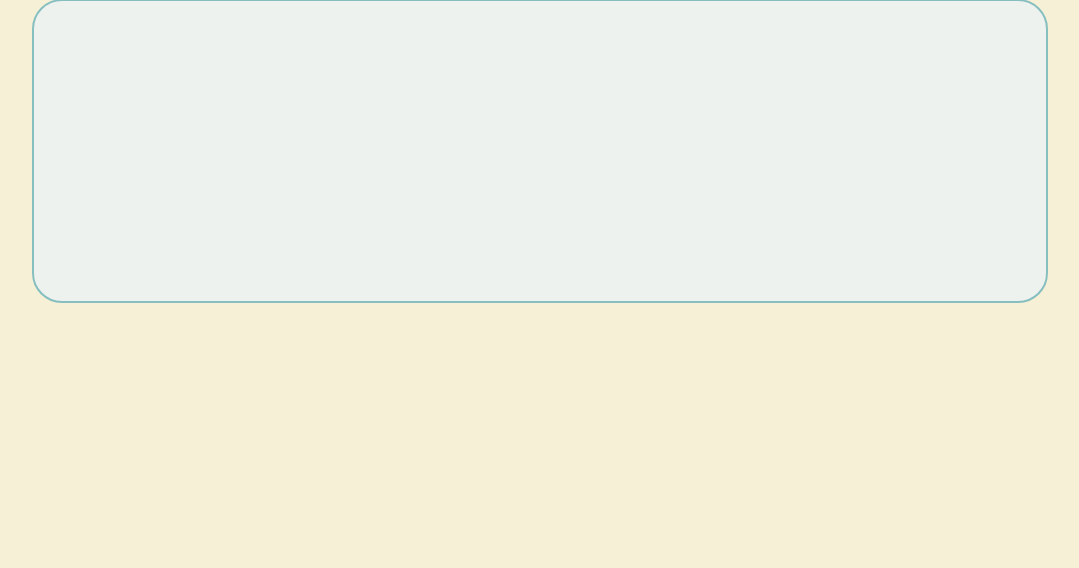
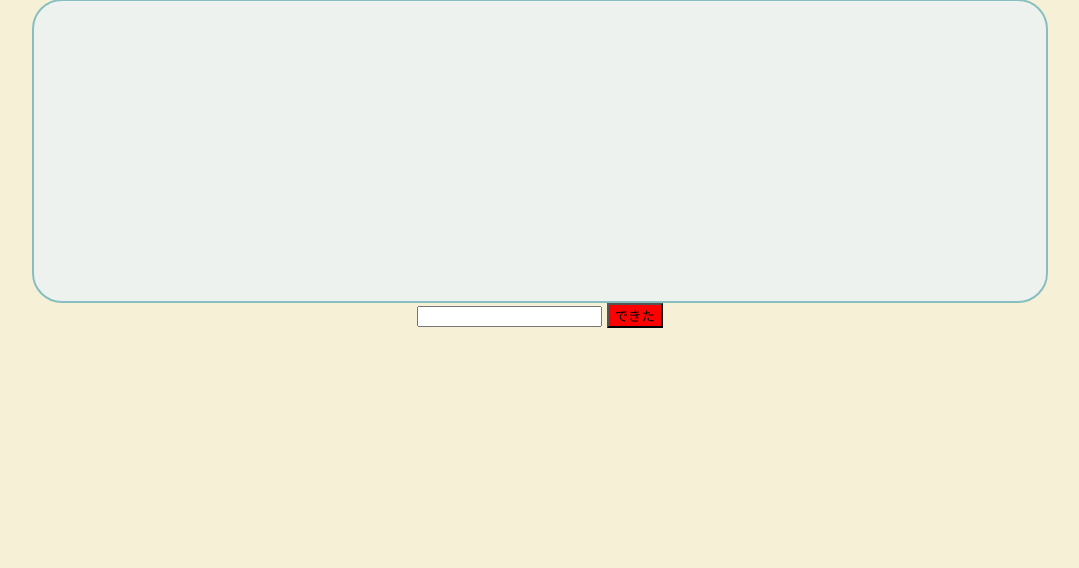
Before and after one commit to Sugar38Spice/asunaro, a Flask app: template templates/post.html in a window 1280 px wide. Shown: the part 81-649 px from the top of the page, without its empty margins (100-1179 px from the left). Run offline with Flask 2, Linux system fonts and the light colour scheme; the template is opened without the code that fills it, so the values that code supplies are empty.

Commit message:
textarea

```diff
--- a/static/post.css
+++ b/static/post.css
@@ -73,7 +73,7 @@ text-align: center;   /* 文字の中央揃え */
 
 	/*ログアウト 背景色*/
 	#sp-fixed-menu li:last-of-type{
-		background: #EEF2EF;main
+		background: #EEF2EF;
 	}
 
   /* フッターメニューここまで */
--- a/templates/post.html
+++ b/templates/post.html
@@ -16,9 +16,11 @@
 
 <center>
 	<div class="box1"></div>
-	</div>
-	</center>
+</center>
 
+<input type = "text" task ="task" max length="20" size"20" >
+<input type="button" value="できた" style="background-color:red
+;">
 
 <!--フッターからログアウトするための仕掛け -->
 <script>
```
